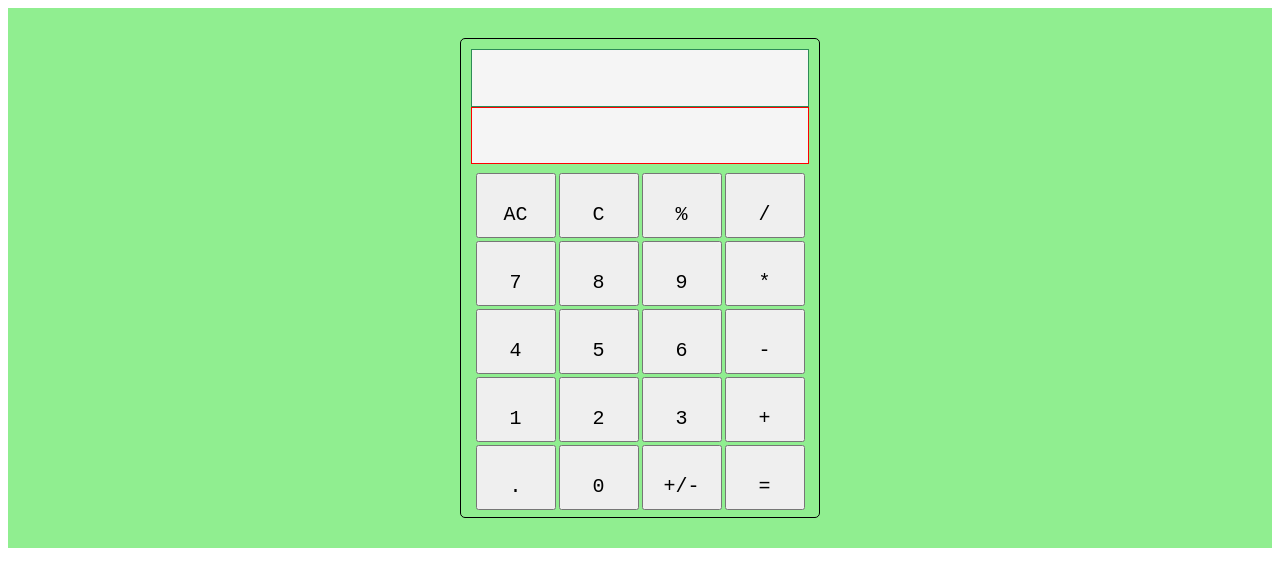
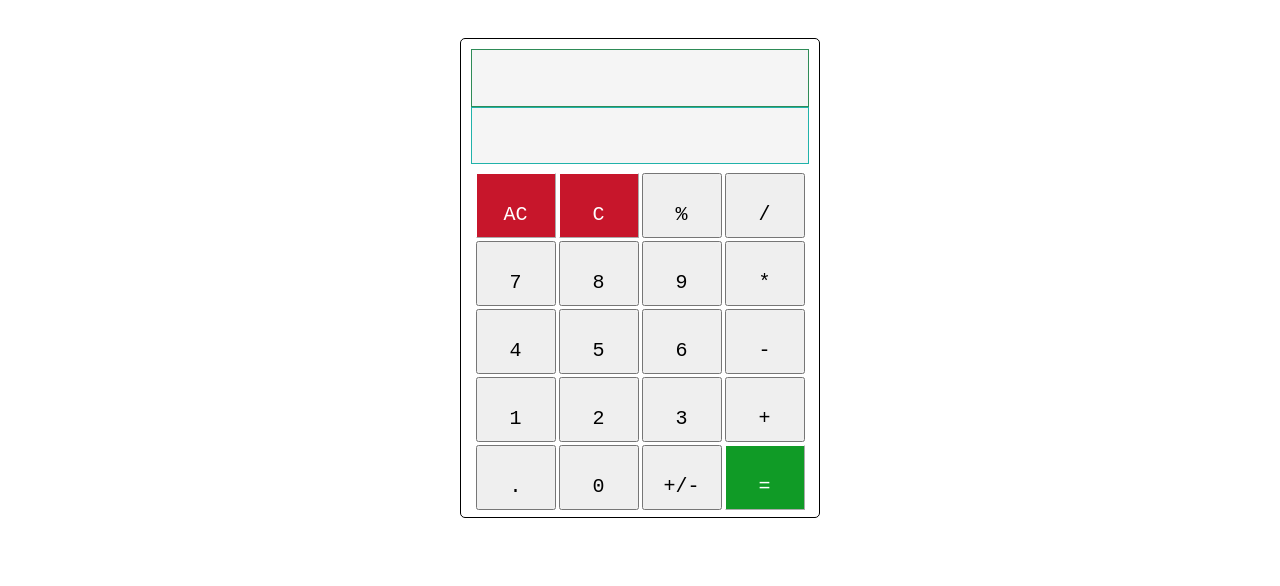
Before and after one commit to monaxx/Calculator, a plain HTML site: page index.html in a window 1280 px wide. Drawn offline with Linux system fonts and the light colour scheme; a web font is replaced by a local one.

Commit message:
Add button colors

```diff
--- a/css/myStyles.css
+++ b/css/myStyles.css
@@ -14,7 +14,6 @@ button{
 }
 
 div.calcContainer{
-    background-color: lightgreen;
     padding: 30px;
 }
 
@@ -56,13 +55,27 @@ div.calcButtonContainer > button{
     padding-top: 18px;
 }
 
-.calcResultView{
+div.calcResultView{
     border: 1px solid seagreen;
     font-size: 25px;
 }
 
-.calcNewInputView{
-    border: 1px solid red;
+div.calcNewInputView{
+    border: 1px solid lightseagreen;
     text-align: right;
     font-size: 22px;
 }
+
+button.deleteButton{
+    color: white;
+    background-color: #c7162b;
+    border-color: white;
+    border-width: 1px;
+}
+
+button.equalsSign{
+    color: white;
+    background-color: #109b26;
+    border-color: white;
+    border-width: 1px;
+}
--- a/index.html
+++ b/index.html
@@ -18,8 +18,8 @@
                 <div class="calcNewInputView"></div>
             </div>
             <div class="calcButtonContainer">
-                <button class="">AC</button>
-                <button class="">C</button>
+                <button class="deleteButton">AC</button>
+                <button class="deleteButton">C</button>
                 <button class="">%</button>
                 <button class="">/</button>
 
```
